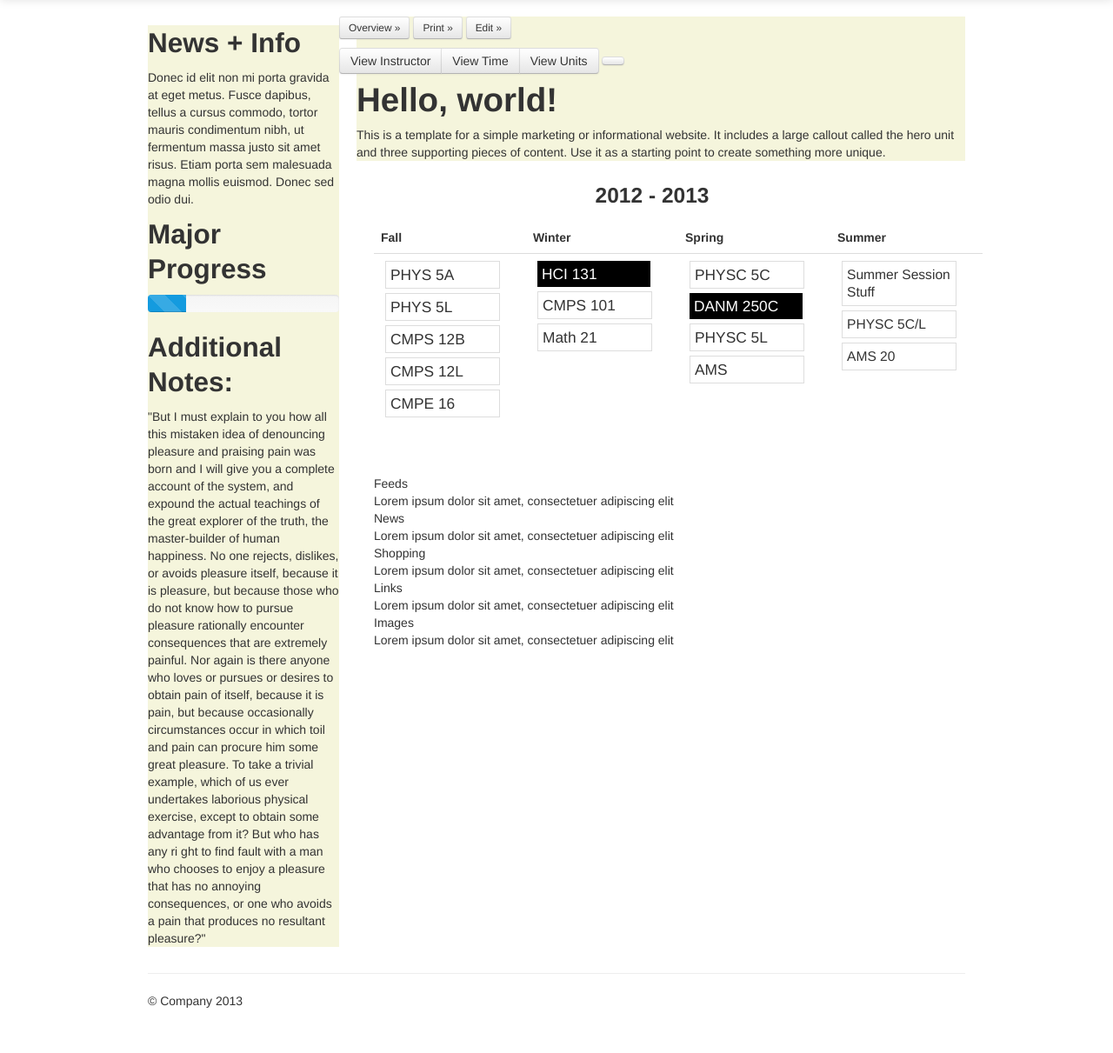
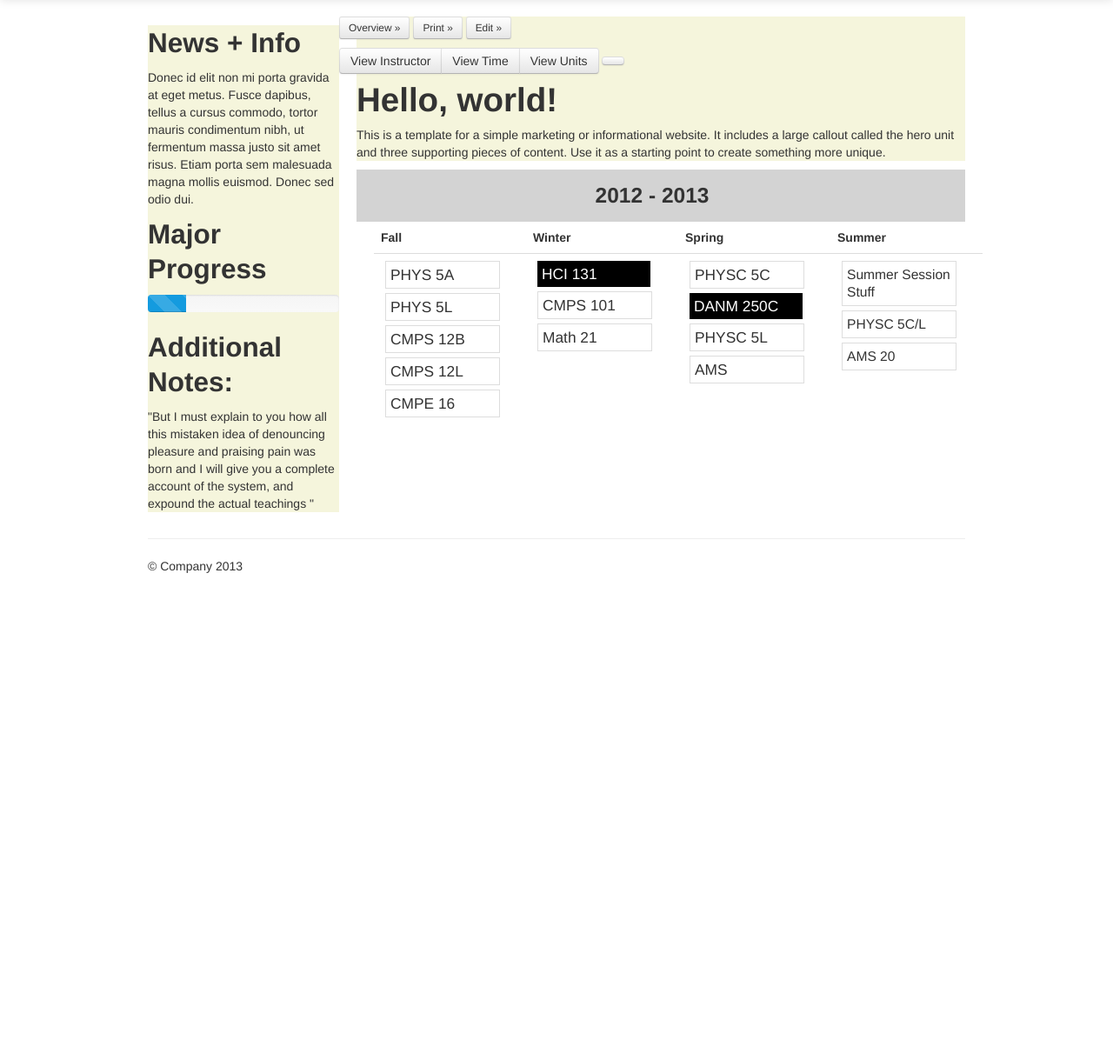
Before and after one commit to sampwing/cmpe231_project, a Django app: template UCSC_Course_Planner/templates/dashboard.html in a window 1280 px wide. Shown: the part 41-1252 px from the top of the page at 87% size. After the commit the page ends 700 px from the top, so only its background shows below. Run offline with Django 3.2, Linux system fonts and the light colour scheme; the template is opened without the code that fills it, so the values that code supplies are empty; some libraries are stand-ins or nearby versions.

Commit message:
working on making it look like the wire frame

```diff
--- a/UCSC_Course_Planner/templates/dashboard.html
+++ b/UCSC_Course_Planner/templates/dashboard.html
@@ -194,8 +194,7 @@
                 <div class="bar" style="width: 20%;"></div>
             </div>
             <h2>Additional Notes:</h2>
-            <p>"But I must explain to you how all this mistaken idea of denouncing pleasure and praising pain was born and I will give you a complete account of the system, and expound the actual teachings of the great explorer of the truth, the master-builder of human happiness. No one rejects, dislikes, or avoids pleasure itself, because it is pleasure, but because those who do not know how to pursue pleasure rationally encounter consequences that are extremely painful. Nor again is there anyone who loves or pursues or desires to obtain pain of itself, because it is pain, but because occasionally circumstances occur in which toil and pain can procure him some great pleasure. To take a trivial example, which of us ever undertakes laborious physical exercise, except to obtain some advantage from it? But who has any ri
-                ght to find fault with a man who chooses to enjoy a pleasure that has no annoying consequences, or one who avoids a pain that produces no resultant pleasure?"</p>
+            <p>"But I must explain to you how all this mistaken idea of denouncing pleasure and praising pain was born and I will give you a complete account of the system, and expound the actual teachings "</p>
             </div>
         </div>
         <!-- Main hero unit for a primary marketing message or call to action -->
@@ -203,9 +202,9 @@
             <div style="background-color: beige">
             <div class="row">
                 <p>
-                    <a href="#" class="btn  btn-small">Overview &raquo;</a>
-                    <a href="#" class="btn  btn-small">Print &raquo;</a>
-                    <a href="#" class="btn  btn-small">Edit &raquo;</a>
+                    <button href="#" class="btn  btn-small">Overview &raquo;</button>
+                    <button href="#" class="btn  btn-small">Print &raquo;</button>
+                    <button href="#" class="btn  btn-small">Edit &raquo;</button>
                 </p>
                 <div class="btn-group" data-toggle="buttons-checkbox">
                     <button type="button" id="ViewInstructor" class="btn"><span class="ui-button-text">View Instructor</span> </button>
@@ -216,16 +215,16 @@
                 <button  class="btn"></button>
             </div>
 
-            <h1>Hello, world!</h1>
-            <p>This is a template for a simple marketing or informational website. It includes a large callout called the hero unit and three supporting pieces of content. Use it as a starting point to create something more unique.</p>
-            <p></p>
+                <h1>Hello, world!</h1>
+                <p>This is a template for a simple marketing or informational website. It includes a large callout called the hero unit and three supporting pieces of content. Use it as a starting point to create something more unique.</p>
+                <p></p>
             </div>
+
+            <div style="background-color: lightgray;">
+
             <div class="row">
                 <h3 class="schedule" style="text-align:center;" > 2012 - 2013 </h3>
-
-
             </div>
-
                 <div class="span9">
                     <table class="table">
                         <thead>
@@ -269,73 +268,54 @@
                                         <div class="classHeader">CMPE 16 <span class="classUnits badge badge-success">5</span><br></div>
                                         <div class="classInstructor">T. Larabee<br></div>
                                         <div class="classTime">MWF 9:30-10:40am<br></div>
-
                                     </li>
                                 </ul>
-
-
-
                             </td>
                             <td>
 {#                                <ul id="sortable2" class="connectedSortable">#}
 {#                                <li class="ui-state-highlight" style>HCI 131</li>#}
 {#                                <li class="ui-state-highlight">CMPS101</li>#}
 {#                                <li class="ui-state-highlight">Math 21</li>#}
-
                                     <ul id="sortable2" class="connectedSortable">
                                         <li class="ui-state-highlight">
                                             <div class="classHeader">HCI 131 <span class="classUnits badge badge-success">1</span><br></div>
                                             <div class="classInstructor">Instructor Name<br></div>
                                             <div class="classTime">MWF 12-2pm<br></div>
-
                                         </li>
-
                                         <li class="ui-state-default">
                                             <div class="classHeader">CMPS 101 <span class="classUnits badge badge-success">5</span><br></div>
                                             <div class="classInstructor">M. Warmuth<br></div>
                                             <div class="classTime">T/TH 5-6:45pm<br></div>
-
                                         </li>
                                         <li class="ui-state-default">
                                             <div class="classHeader">Math 21 <span class="classUnits badge badge-success">5</span> </div>
                                             <div class="classInstructor">W. Mackey<br></div>
                                             <div class="classTime">TBA<br></div>
-
                                         </li>
-
 {#                                    </ul>#}
                             </ul>
                             </td>
                             <td>
-
                                     <ul id="sortable3" class="connectedSortable">
-
-
                                         <li class="ui-state-default">
                                             <div class="classHeader">PHYSC 5C <span class="classUnits badge badge-success">5</span><br></div>
                                             <div class="classInstructor">Namme<br></div>
                                             <div class="classTime">T/TH 5-6:45pm<br></div>
-
                                         </li>
-
                                         <li class="ui-state-highlight">
                                             <div class="classHeader">DANM 250C<span class="classUnits badge badge-success">5</span><br></div>
                                             <div class="classInstructor">J. Parker<br></div>
                                             <div class="classTime">TBA<br></div>
                                         </li>
-
                                         <li class="ui-state-default">
                                             <div class="classHeader">PHYSC 5L <span class="classUnits badge badge-success">1</span><br></div>
                                             <div class="classInstructor">Lab Instructor Namme<br></div>
                                             <div class="classTime">TH 8:00am-6:45pm<br></div>
-
                                         </li>
-
                                         <li class="ui-state-default">
                                             <div class="classHeader">AMS <span class="classUnits badge badge-success">5</span> </div>
                                             <div class="classInstructor">MeowNelson<br></div>
                                             <div class="classTime">MWF 12:00-1:40pm<br></div>
-
                                         </li>
                             </ul>
                             </td>
@@ -347,63 +327,16 @@
                                 </ul>
                             </td>
                         </tr>
-
-
-
-
                         </tbody>
                     </table>
-
-
-
-                    <div class="column">
-
-                        <div class="portlet">
-                            <div class="portlet-header">Feeds</div>
-                            <div class="portlet-content">Lorem ipsum dolor sit amet, consectetuer adipiscing elit</div>
-                        </div>
-
-                        <div class="portlet">
-                            <div class="portlet-header">News</div>
-                            <div class="portlet-content">Lorem ipsum dolor sit amet, consectetuer adipiscing elit</div>
-                        </div>
-
                     </div>
-
-                    <div class="column">
-
-                        <div class="portlet">
-                            <div class="portlet-header">Shopping</div>
-                            <div class="portlet-content">Lorem ipsum dolor sit amet, consectetuer adipiscing elit</div>
-                        </div>
-
-                    </div>
-
-                    <div class="column">
-
-                        <div class="portlet">
-                            <div class="portlet-header">Links</div>
-                            <div class="portlet-content">Lorem ipsum dolor sit amet, consectetuer adipiscing elit</div>
-                        </div>
-
-                        <div class="portlet">
-                            <div class="portlet-header">Images</div>
-                            <div class="portlet-content">Lorem ipsum dolor sit amet, consectetuer adipiscing elit</div>
-                        </div>
-
-                    </div>
-
-
                 </div>
         </div>
     </div>
-
     <hr>
-
     <footer>
         <p>&copy; Company 2013</p>
     </footer>
-
 </div> <!-- /container -->
 
 <!-- Le javascript
```
